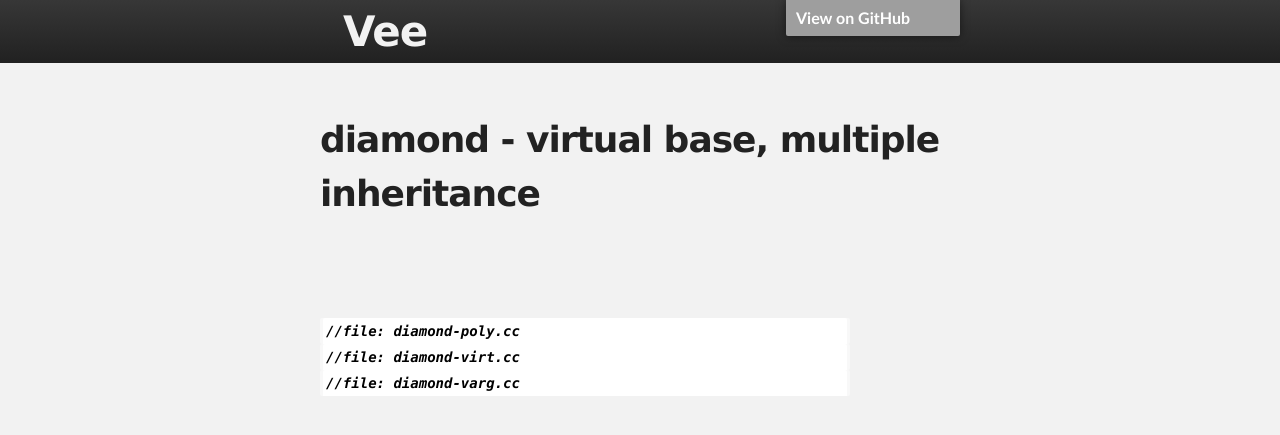
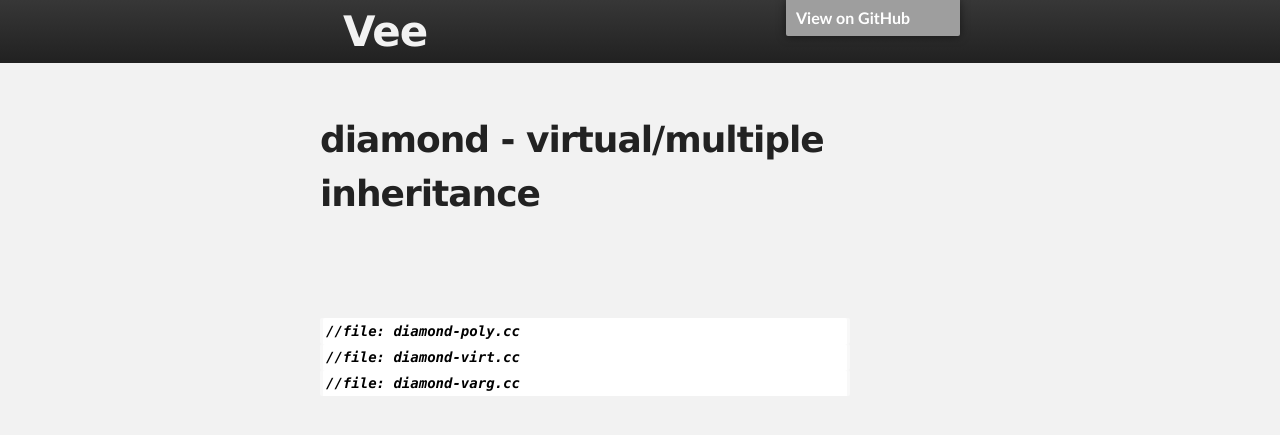
Before and after one commit to tmp2tmp/eee, a Jekyll site: the page built from docs/diamond.md, in a window 1280 px wide. Shown: the top 435 px of the page. Built offline with Jekyll 4.4.1, drawn with Linux system fonts in a browser that asks for light colours; our own code applies the rules of GitHub Pages for plain Markdown files; the repository's description, which GitHub fills in, is left out; grey boxes are pictures that could not be loaded.

Commit message:
Update diamond.md

```diff
--- a/docs/diamond.md
+++ b/docs/diamond.md
@@ -1,4 +1,4 @@
-# diamond - virtual base, multiple inheritance
+# diamond - virtual/multiple inheritance
 &nbsp;
 &nbsp;
 &nbsp;
```
